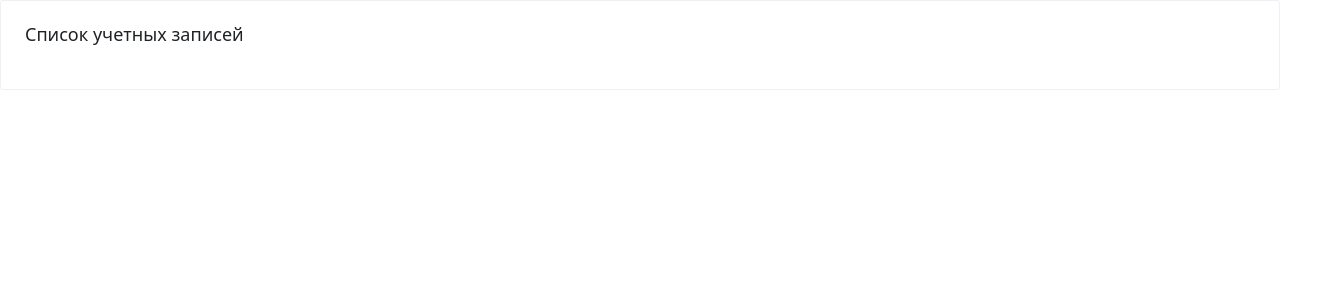
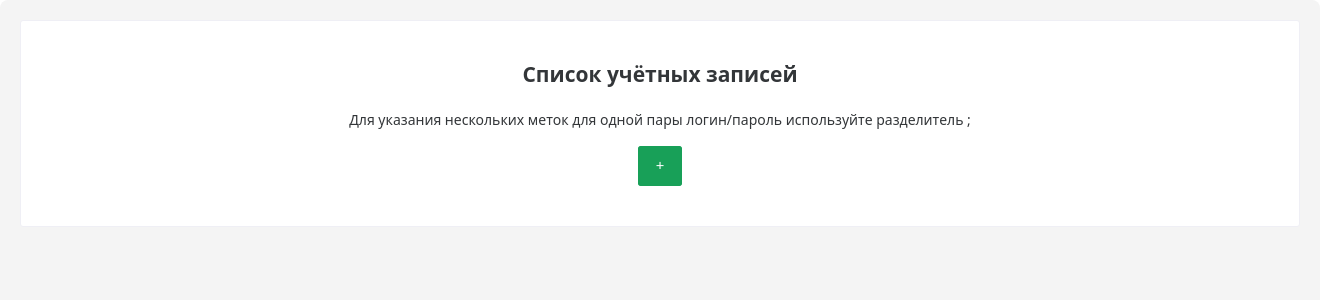
Before and after one commit to thelifeofmiwa/accounts, a Vue app in the folder vue-account-manager/: page / in a window 1280 px wide. Shown: the top 300 px of the page, 1320 px wide, since content can reach past the window. Built offline with nearby package versions, Linux system fonts and the light colour scheme.

Commit message:
Переработан AccountList. Изменено отображение, добавлены стили, логика, UI.

```diff
--- a/vue-account-manager/src/components/AccountList.vue
+++ b/vue-account-manager/src/components/AccountList.vue
@@ -1,19 +1,154 @@
 <template>
-    <n-card title="Список учетных записей">
-      <n-list>
-        <n-list-item v-for="account in store.accounts" :key="account.id">
-          <n-space>
-            <n-tag v-for="tag in account.label" :key="tag.text">{{ tag.text }}</n-tag>
-            <span>{{ account.login }} ({{ account.type }})</span>
-            <n-button type="error" @click="store.removeAccount(account.id)">Удалить</n-button>
+    <div class="account-list">
+        <n-card>
+            <div class="header">
+                <h2>Список учётных записей</h2>
+                <p>
+                    Для указания нескольких меток для одной пары логин/пароль
+                    используйте разделитель ;
+                </p>
+                <n-button type="primary" size="large" @click="addNewAccount"
+                >+</n-button
+            >
+            </div>
+            <n-space
+                v-for="account in accounts"
+                :key="account.id"
+                class="account-item"
+            >
+                <n-card class="account-card">
+                    <n-input
+                        v-model:value="account.label"
+                        placeholder="Метки"
+                        size="small"
+                        clearable
+                        @input="updateAccount(account)"
+                    />
+                    <n-select
+                        v-model:value="account.type"
+                        :options="typeOptions"
+                        size="small"
+                        @change="updateAccount(account)"
+                    />
+                    <n-input
+                        v-model:value="account.login"
+                        placeholder="Логин"
+                        size="small"
+                        clearable
+                        @input="updateAccount(account)"
+                    />
+                    <n-input
+                        v-if="account.type === 'Локальная'"
+                        v-model:value="account.password"
+                        type="password"
+                        show-password-on="mousedown"
+                        placeholder="Пароль"
+                        size="small"
+                        @input="updateAccount(account)"
+                    />
+                    <n-button
+                        type="error"
+                        size="tiny"
+                        @click="removeAccount(account.id)"
+                    >
+                        Удалить
+                    </n-button>
+                </n-card>
             </n-space>
-        </n-list-item>
-      </n-list>
         </n-card>
+    </div>
 </template>
 
 <script setup lang="ts">
-  import { useAccountStore } from '@/stores/accounts';
+import { ref } from "vue";
+import { useAccountStore } from "@/stores/accounts";
 
 const store = useAccountStore();
+const accounts = ref(store.accounts);
+const typeOptions = [
+    { label: "LDAP", value: "LDAP" },
+    { label: "Локальная", value: "Локальная" },
+];
+
+const addNewAccount = () => {
+    const newAccount = {
+        id: Date.now(),
+        label: [],
+        type: "LDAP",
+        login: "",
+        password: null,
+    };
+    store.addAccount(newAccount);
+    accounts.value = store.accounts;
+};
+
+const updateAccount = (account: any) => {
+    if (account.type === "LDAP") {
+        account.password = null;
+    }
+
+    store.updateAccount(account);
+};
+
+const removeAccount = (id: number) => {
+    store.removeAccount(id);
+    accounts.value = store.accounts;
+};
 </script>
+
+<style scoped>
+.account-list {
+    display: flex;
+    flex-direction: column;
+    align-items: center;
+    padding: 20px;
+    background-color: #f4f4f4;
+    border-radius: 8px;
+    width: 100%;
+    height: 1080px;
+}
+
+.header {
+    text-align: center;
+    margin-bottom: 20px;
+}
+
+.account-item {
+    display: flex;
+    flex-direction: row;
+    justify-content: space-between;
+    align-items: center;
+    margin-bottom: 15px;
+    width: 100%;
+}
+
+.account-card {
+    display: flex;
+    flex-direction: row;
+    align-items: center;
+    padding: 10px;
+    background-color: #fff;
+    border-radius: 8px;
+    box-shadow: 0 2px 5px rgba(0, 0, 0, 0.1);
+    width: 400px;
+    max-width: 800px;
+}
+
+.account-card n-input,
+.account-card n-select {
+    margin-right: 10px;
+    width: 150px;
+}
+
+.account-card n-select {
+    width: 150px !important;
+}
+
+.account-card n-button {
+    margin-left: 10px;
+}
+
+.account-card n-space {
+    width: 100%;
+}
+</style>
```
Lines whose indentation alone changed are shown as unchanged.
